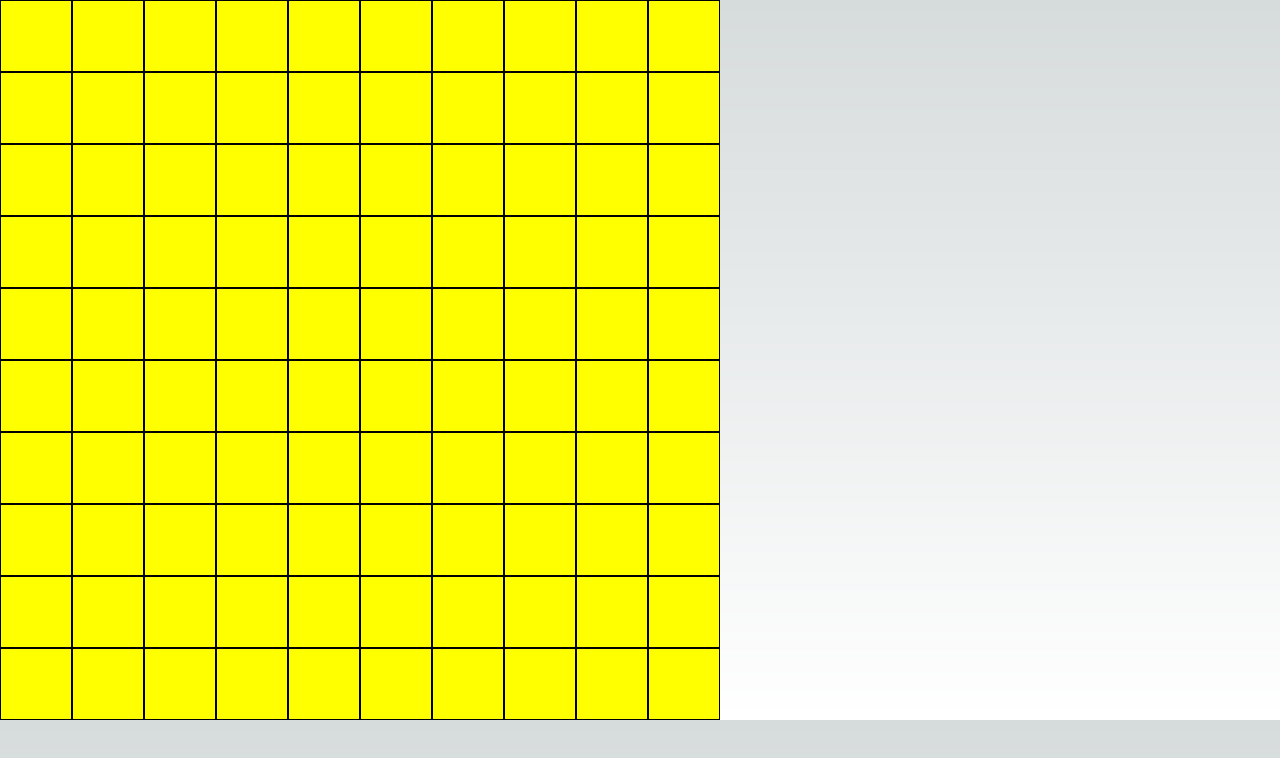
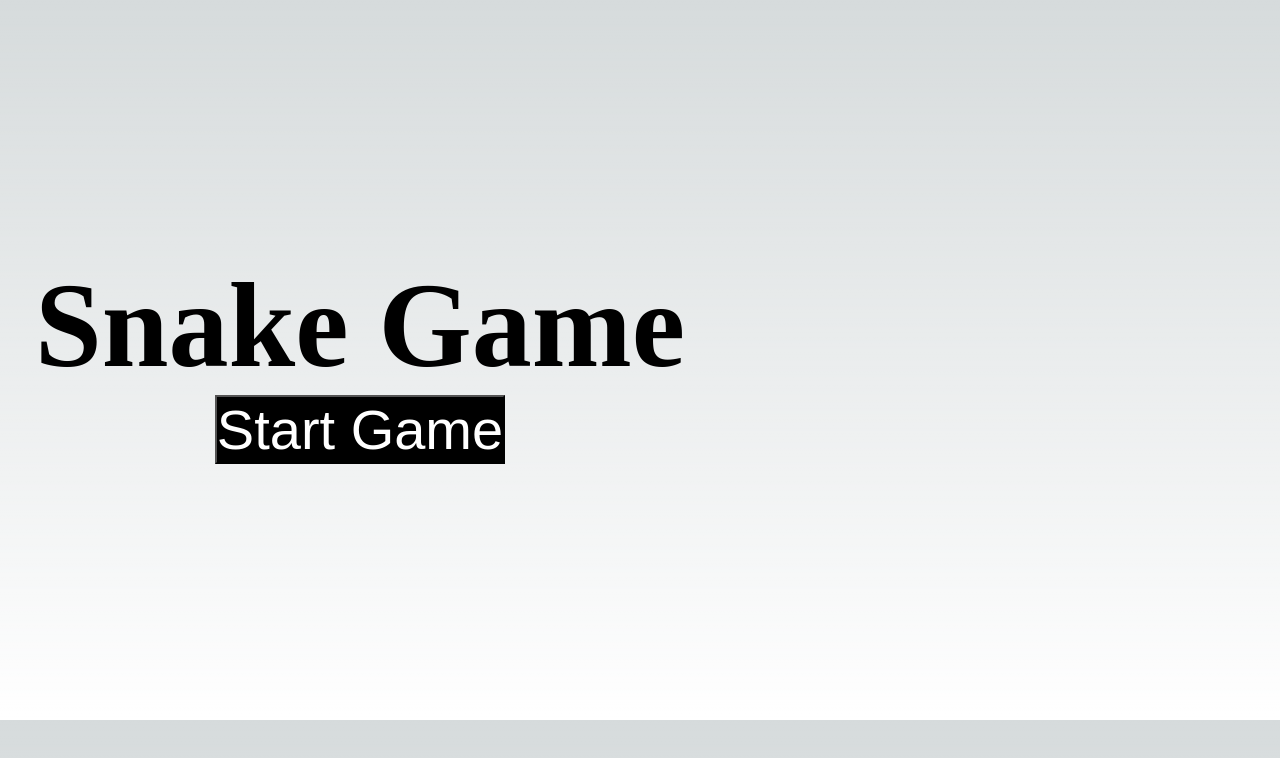
Before and after one commit to Cameron933/snake_game, a Next.js app: page / in a window 1280 px wide. Shown: the top 758 px of the page. Built offline with nearby package versions, Linux system fonts and the light colour scheme.

Commit message:
adding css

```diff
--- a/src/pages/index.tsx
+++ b/src/pages/index.tsx
@@ -13,7 +13,7 @@ export default function Home() {
     D: "down",
   };
 
-  const [isGameStart, setIsGameStart] = useState<boolean>(true);
+  const [isGameStart, setIsGameStart] = useState<boolean>(false);
   const [isDead, setIsDead] = useState<boolean>(false);
 
   const [snakePositionArray, setSnakePositionArray] = useState<number[]>([]);
@@ -177,15 +177,23 @@ export default function Home() {
         )}
 
         {/* game play screen */}
+        {isGameStart && !isDead && (
           <section className={styles.snake_layer}>
             {gameBoardArray.map((position) => {
               return (
-              <div key={position} className={`${styles.snake_layer__blocks} `}>
+                <div
+                  key={position}
+                  className={`${styles.snake_layer__blocks} ${
+                    isSnake(position) && styles.snake_layer__snake_blocks
+                  } ${isFood(position) && styles.snake_layer__apple_block}
+                `}
+                >
                   &nbsp;
                 </div>
               );
             })}
           </section>
+        )}
       </main>
     </>
   );
--- a/src/styles/Home.module.css
+++ b/src/styles/Home.module.css
@@ -50,6 +50,13 @@
   height: 10%;
   margin: 0px;
   padding: 0px;
-  background-color: yellow;
+  background-color: white;
   border: 1px solid black;
 }
+
+.snake_layer__snake_blocks {
+  background-color: greenyellow;
+}
+.snake_layer__apple_block {
+  background-color: red !important;
+}
```
Lines whose indentation alone changed are shown as unchanged.
